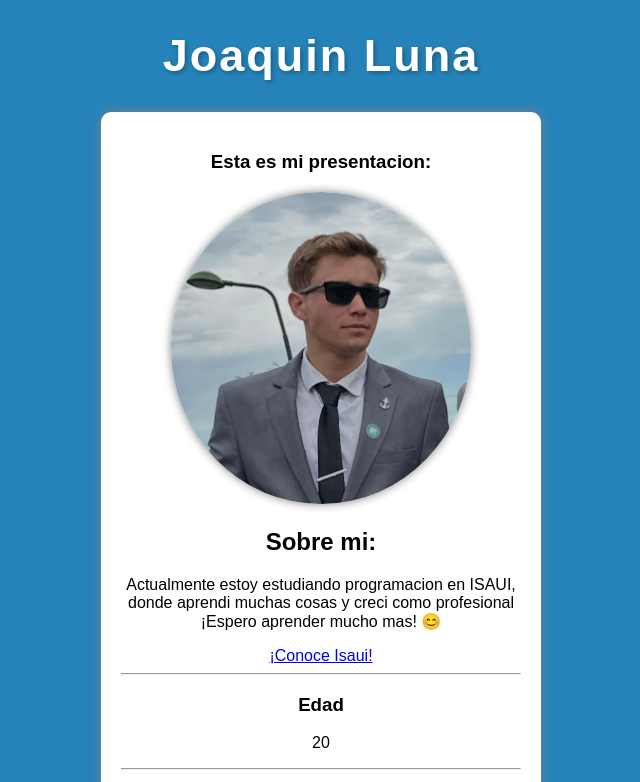
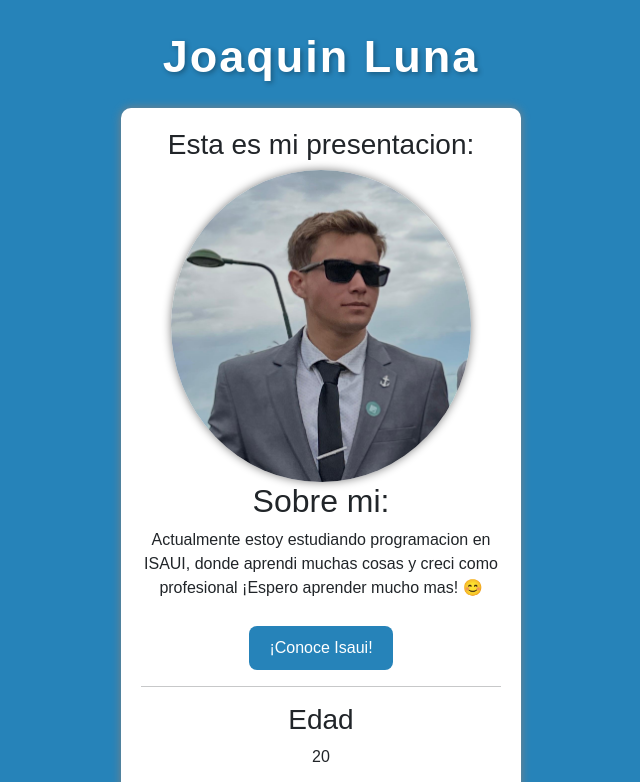
Before and after one commit to JoaquinLuna107/Presentacion-Joaquin-Luna, a plain HTML site: page index.html in a window 1280 px wide. Shown: the top 782 px of the page, without its empty margins (319-959 px from the left). Drawn offline with nearby package versions, Linux system fonts and the light colour scheme.

Commit message:
agregue css

```diff
--- a/index.html
+++ b/index.html
@@ -1,7 +1,7 @@
 <!DOCTYPE html>
 <html>
 <head>
-
+<link href="https://cdn.jsdelivr.net/npm/bootstrap@5.3.0/dist/css/bootstrap.min.css" rel="stylesheet">
 <title>Presentacion de Joaquin Luna</title>
 
 <style>
@@ -45,6 +45,12 @@ display: inline-block;
 margin-top: 10px;
 transition: 0.3s;
 }
+
+.boton:hover{
+background-color: #1e5f8a;
+transform: scale(1.05);
+box-shadow: 0px 5px 15px rgba(0,0,0,0.3);
+}
 </style>
 
 </head>
@@ -53,11 +59,12 @@ transition: 0.3s;
 
 <h1 class="titulo-principal">Joaquin Luna</h1>
 
-<div class="contenedor">
+<div class="contenedor container mt-4">
 <h3>Esta es mi presentacion:</h3>
 
 
 <img src="Joacoimg.jpeg"
+class="img-fluid mx-auto d-block"
 width="300"
 alt="este soy yo">
 
@@ -68,7 +75,7 @@ muchas cosas y creci como profesional
 ¡Espero aprender mucho mas! 😊
 </p>
 
-<a href="https://isaui.edu.ar/">¡Conoce Isaui!</a>
+<a href="https://isaui.edu.ar/"class="boton">¡Conoce Isaui!</a>
 
 <hr>
 
--- /dev/null
+++ b/style.css
@@ -0,0 +1,91 @@
+<style>
+
+body{
+font-family: Arial, sans-serif;
+background: linear-gradient(135deg, #2683b9, #1e5f8a);
+text-align: center;
+margin: 0;
+padding: 0;
+}
+
+.titulo-principal{
+color: white;
+font-size: 45px;
+font-weight: bold;
+margin-top: 30px;
+letter-spacing: 2px;
+text-shadow: 2px 2px 10px rgba(0,0,0,0.4);
+}
+
+.contenedor{
+background-color: white;
+width: 400px;
+margin: 30px auto;
+padding: 25px;
+border-radius: 15px;
+box-shadow: 0px 10px 25px rgba(0,0,0,0.2);
+transition: 0.3s;
+}
+
+.contenedor:hover{
+transform: translateY(-5px);
+}
+
+img{
+border-radius: 50%;
+width: 200px;
+height: 200px;
+object-fit: cover;
+border: 5px solid #2683b9;
+box-shadow: 0px 5px 15px rgba(0,0,0,0.3);
+}
+
+h2{
+color: #2683b9;
+}
+
+h3{
+color: #333;
+}
+
+a{
+display: inline-block;
+margin-top: 10px;
+text-decoration: none;
+background-color: #2683b9;
+color: white;
+padding: 10px 20px;
+border-radius: 8px;
+transition: 0.3s;
+}
+
+a:hover{
+background-color: #1e5f8a;
+transform: scale(1.05);
+}
+
+hr{
+border: none;
+height: 1px;
+background: linear-gradient(to right, transparent, #2683b9, transparent);
+margin: 20px 0;
+}
+
+ul{
+list-style: none;
+padding: 0;
+}
+
+li{
+background: #f4f4f4;
+margin: 5px;
+padding: 8px;
+border-radius: 5px;
+}
+
+.boton:hover{
+background-color: #1e5f8a;
+transform: scale(1.05);
+box-shadow: 0px 5px 15px rgba(0,0,0,0.3);
+}
+</style>
```
